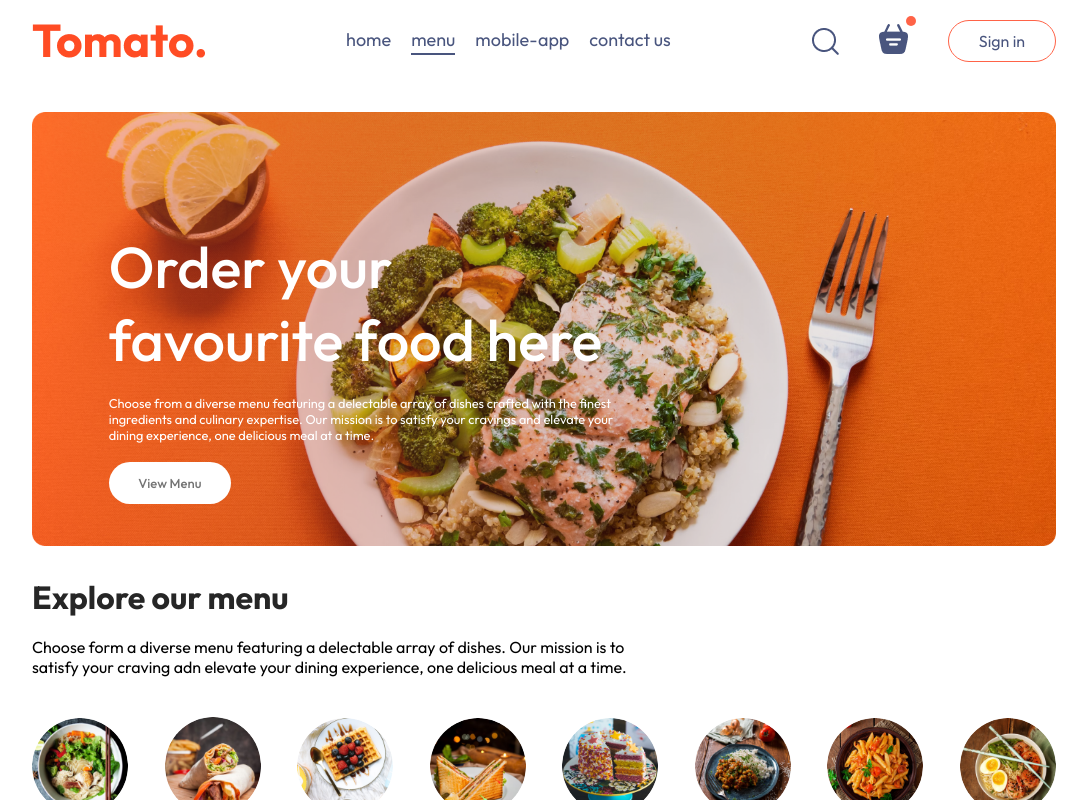
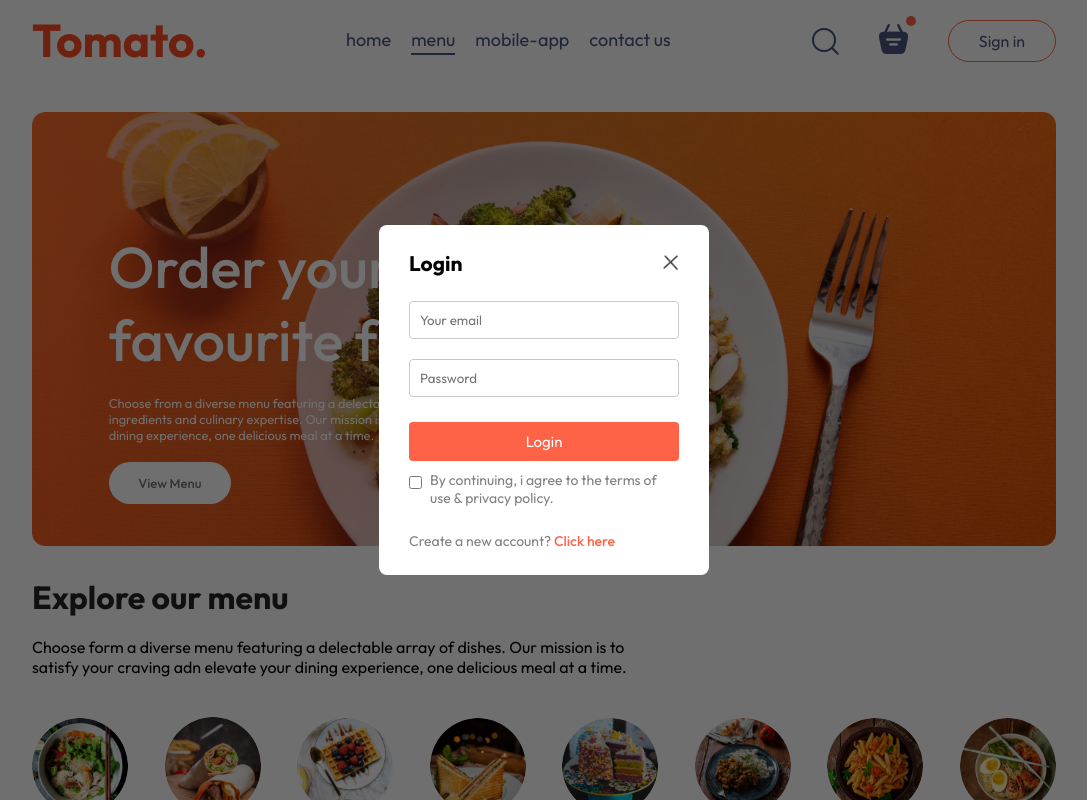
Before and after one commit to Dindamaharn/food-del-fullstack, a React (Vite) app in the folder frontend/: page / in a window 1280 px wide. Both pictures are taken after a click on the button "Sign in". Shown: the top 800 px of the page, without its empty margins (96-1183 px from the left). Built offline with nearby package versions, Linux system fonts and the light colour scheme.

Commit message:
Login Pop up componen

```diff
--- a/frontend/src/App.jsx
+++ b/frontend/src/App.jsx
@@ -1,16 +1,21 @@
-import React from 'react'
+import React, { useState } from 'react'
 import Navbar from './componens/Navbar/Navbar'
 import { Route, Routes } from 'react-router-dom'
 import Home from './pages/Home/Home'
 import Cart from './pages/Cart/Cart'
 import PlaceOrder from './pages/PlaceOrder/PlaceOrder'
 import Footer from './componens/Footer/Footer'
+import LoginPopup from './componens/LoginPopup/LoginPopup'
 
 const App = () => {
+
+  const [showLogin,setShowLogin] =useState(false)
+
   return (
     <>
+    {showLogin?<LoginPopup setShowLogin={setShowLogin}/>:<></>}
     <div className= 'app'>
-      <Navbar/>
+      <Navbar setShowLogin={setShowLogin}/>
       <Routes>
         <Route path='/' element={<Home/>} />
         <Route path='/cart' element={<Cart/>} />
--- /dev/null
+++ b/frontend/src/componens/LoginPopup/LoginPopup.css
@@ -0,0 +1,74 @@
+.login-popup{
+    position: absolute;
+    z-index: 1;
+    width: 100%;
+    height: 100%;
+    background-color: #00000090;
+    display: grid;
+}
+
+.login-popup-container{
+    place-self: center;
+    width: max(23vw, 330px);
+    color: #808080;
+    background-color: white;
+    display: flex;
+    flex-direction: column;
+    gap: 25px;
+    padding: 25px 30px;
+    border-radius: 8px;
+    font-size: 14px;
+    animation: fadeIn 0.5s;
+}
+
+.login-popup-title{
+    display: flex;
+    justify-content: space-between;
+    align-items: center;
+    color: black;
+}
+
+.login-popup-title img{
+    width: 16px;
+    cursor: pointer;
+}
+
+.login-popup-inputs{
+    display: flex;
+    flex-direction: column;
+    gap: 20px;
+}
+
+.login-popup-inputs input{
+    outline: none;
+    border: 1px solid #c9c9c9;
+    padding: 10px;
+    border-radius: 4px;
+}
+
+.login-popup-container button{
+    border: none;
+    padding: 10px;
+    border-radius: 4px;
+    color: white;
+    background-color: tomato;
+    font-size: 15px;
+    cursor: pointer;
+}
+
+.login-popup-condition{
+    display: flex;
+    align-items: start;
+    gap: 8px;
+    margin-top: -15px;
+}
+
+.login-popup-condition input{
+    margin-top: 5px;
+}
+
+.login-popup p span{
+    color: tomato;
+    font-weight: 500;
+    cursor: pointer;
+}
--- /dev/null
+++ b/frontend/src/componens/LoginPopup/LoginPopup.jsx
@@ -0,0 +1,37 @@
+import React from 'react'
+import './LoginPopup.css'
+import { useState } from 'react'
+import { assets } from '../../assets/assets'
+
+const LoginPopup = ({setShowLogin}) => {
+
+    const[currState,setCurrState]= useState("Login")
+
+  return (
+    <div className='login-popup'>
+        <form className="login-popup-container">
+            <div className="login-popup-title">
+                <h2>{currState}</h2>
+                <img onClick= {()=>setShowLogin(false)} src={assets.cross_icon} alt=""/>
+            </div>
+            <div className="login-popup-inputs">
+                {currState==="Login"?<></>:<input type="text" placeholder='Your name' required/>}
+                <input type="email" placeholder='Your email' required/>
+                <input type="password" placeholder='Password' required/>
+            </div>
+            <button>{currState==="Sign up"?"Create account":"Login"}</button>
+            <div className="login-popup-condition">
+                <input type="checkbox" required/>
+                <p>By continuing, i agree to the terms of use & privacy policy.</p>
+            </div>
+            {currState==="Login"
+            ?<p>Create a new account? <span onClick={()=>setCurrState("Sign up")}>Click here</span></p>
+            :<p>Already have an account? <span onClick={()=>setCurrState("Login")}>Login here</span></p>
+            }
+        </form>
+
+    </div>
+  )
+}
+
+export default LoginPopup
--- a/frontend/src/componens/Navbar/Navbar.jsx
+++ b/frontend/src/componens/Navbar/Navbar.jsx
@@ -3,7 +3,7 @@
 import { assets } from '../../assets/assets'
 import { Link } from 'react-router-dom';
 
-const Navbar = () => {
+const Navbar = ({setShowLogin}) => {
 
     const[menu,setMenu] = useState("menu");
 
@@ -22,7 +22,7 @@
             <img src={assets.basket_icon} alt=""/>
             <div className="dot"></div>
         </div>
-        <button>Sign in</button>
+        <button onClick={()=>setShowLogin(true)}>Sign in</button>
       </div>
     </div>
   )
```
